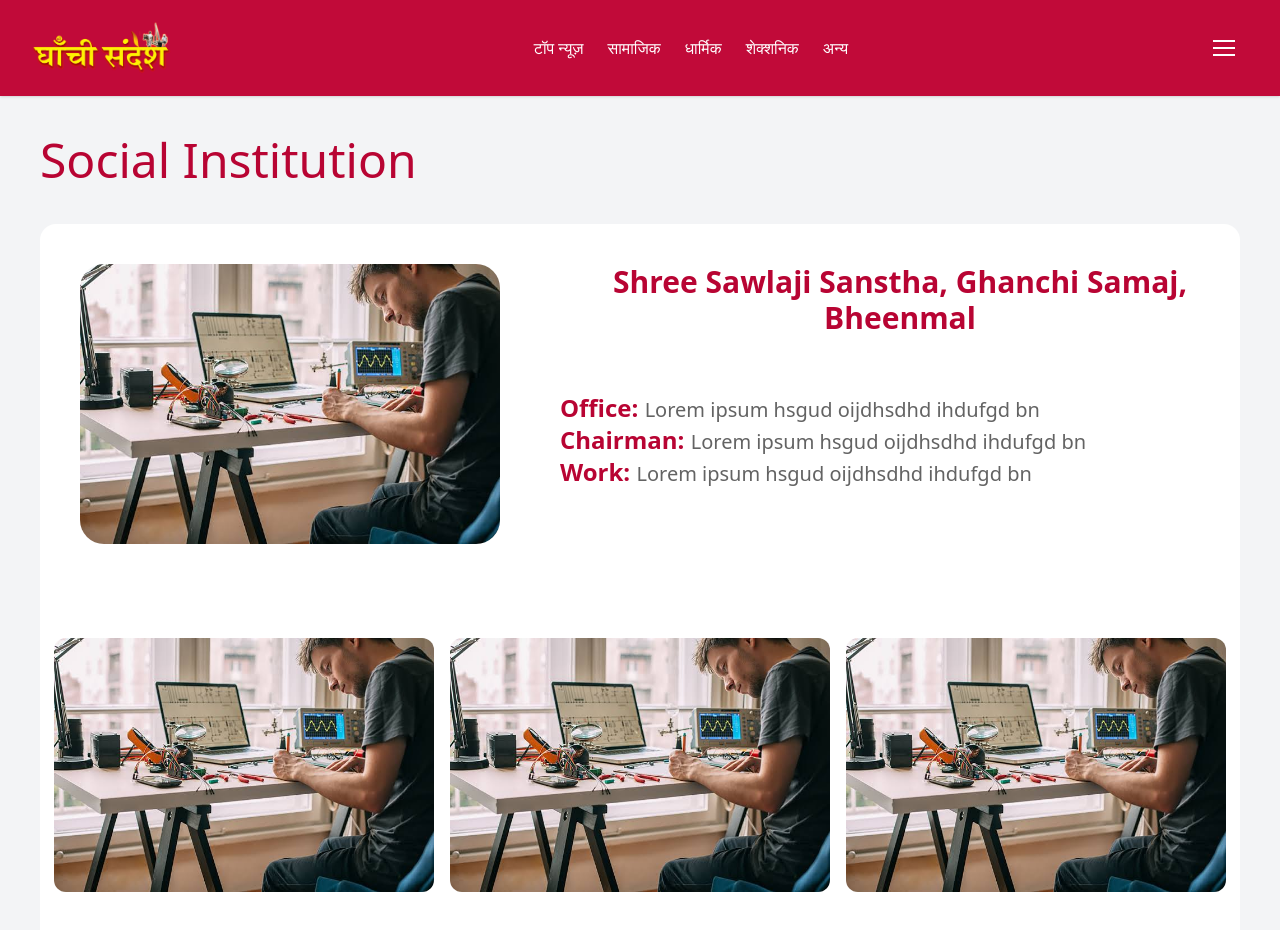
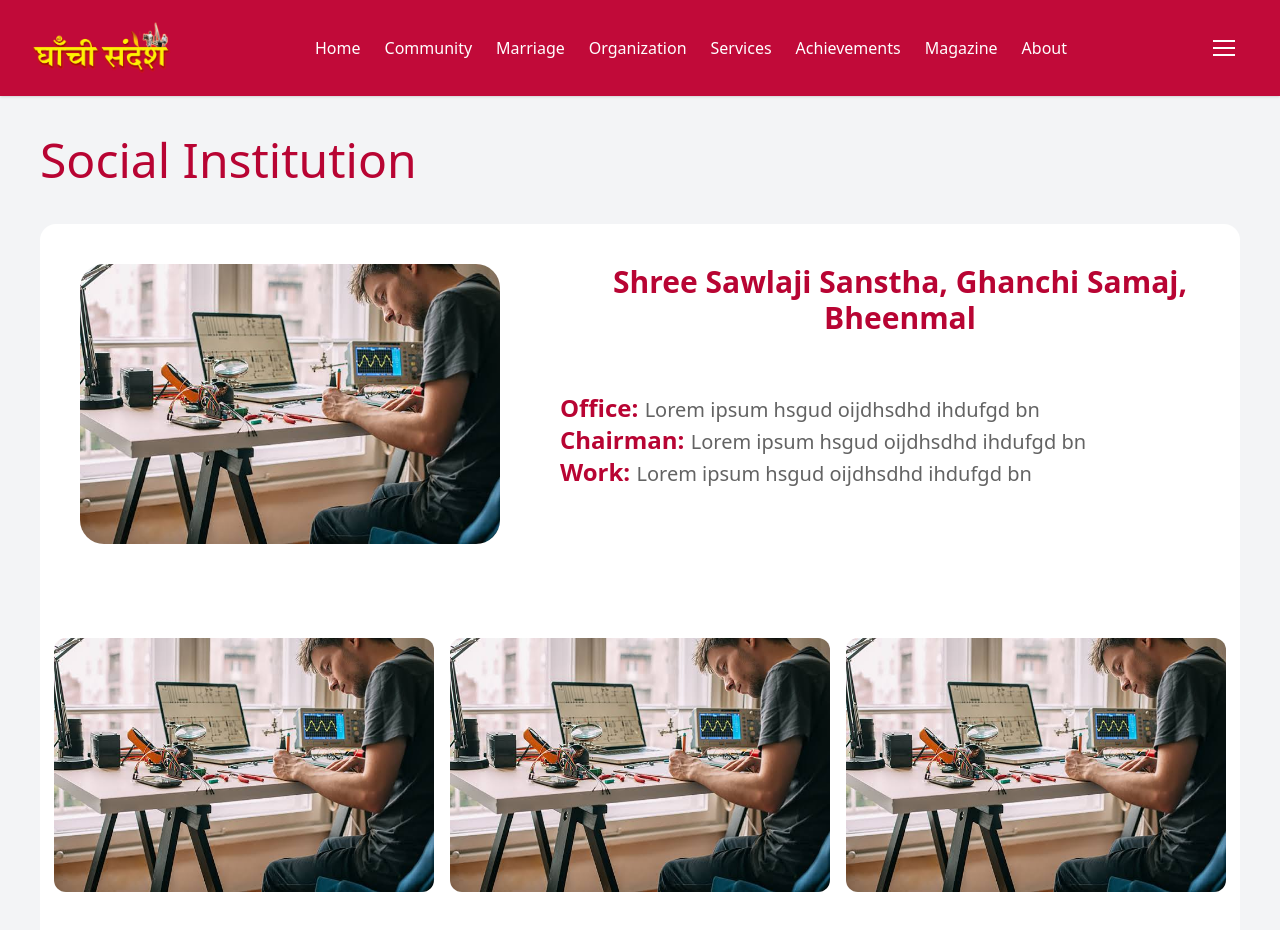
Before and after one commit to carnageitself/Ghanchi-Sandesh, a Next.js app: page /organization in a window 1280 px wide. Shown: the top 930 px of the page. Built offline with nearby package versions, Linux system fonts and the light colour scheme.

Commit message:
navbar-updated

```diff
--- a/app/components/Navbar.tsx
+++ b/app/components/Navbar.tsx
@@ -3,6 +3,7 @@ import Image from "next/image";
 import React, { useState } from "react";
 import Img from "/public/logo.png";
 import { Divide as Hamburger } from "hamburger-react";
+import Link from "next/link";
 
 const Navbar = () => {
   // const [open, setOpen] = useState(false);
@@ -94,19 +95,28 @@ const Navbar = () => {
             >
               <ul className="items-center justify-center space-y-8 md:flex md:space-x-6 md:space-y-0">
                 <li className="text-white hover:text-indigo-200">
-                  <a href="#">टॉप न्यूज़</a>
+                  <Link href="/">Home</Link>
                 </li>
                 <li className="text-white hover:text-indigo-200">
-                  <a href="/">सामाजिक</a>
+                <Link href="/community">Community</Link>
                 </li>
                 <li className="text-white hover:text-indigo-200">
-                  <a href="/">धार्मिक</a>
+                <Link href="/marriage">Marriage</Link>
                 </li>
                 <li className="text-white hover:text-indigo-200">
-                  <a href="/">शेक्शनिक</a>
+                <Link href="/organization">Organization</Link>
                 </li>
                 <li className="text-white hover:text-indigo-200">
-                  <a href="/">अन्य</a>
+                <Link href="/services">Services</Link>
+                </li>
+                <li className="text-white hover:text-indigo-200">
+                <Link href="/achievements">Achievements</Link>
+                </li>
+                <li className="text-white hover:text-indigo-200">
+                <Link href="/magazine">Magazine</Link>
+                </li>
+                <li className="text-white hover:text-indigo-200">
+                <Link href="/about">About</Link>
                 </li>
               </ul>
 
```
